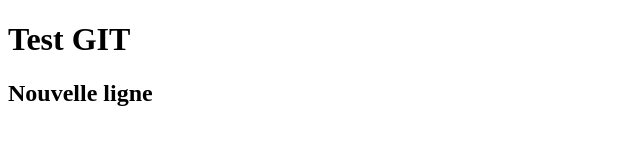
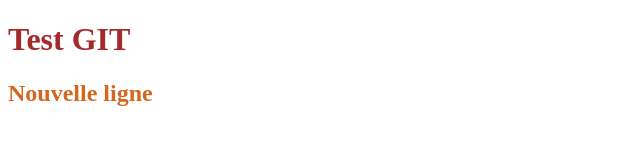
Before and after one commit to sebastienmichaut/testgit2, a plain HTML site: page index.html in a window 1280 px wide. Shown: the whole page, without its empty margins (0-640 px from the left). Drawn offline with Linux system fonts and the light colour scheme.

Commit message:
2 couleurs

```diff
--- a/index.html
+++ b/index.html
@@ -4,6 +4,7 @@
     <meta charset="UTF-8">
     <meta http-equiv="X-UA-Compatible" content="IE=edge">
     <meta name="viewport" content="width=device-width, initial-scale=1.0">
+    <link rel="stylesheet" href="style.css">
     <title>Document</title>
 </head>
 <body>
--- /dev/null
+++ b/style.css
@@ -0,0 +1,6 @@
+h1 {
+    color: brown;
+}
+h2 {
+    color: chocolate;
+}
```
